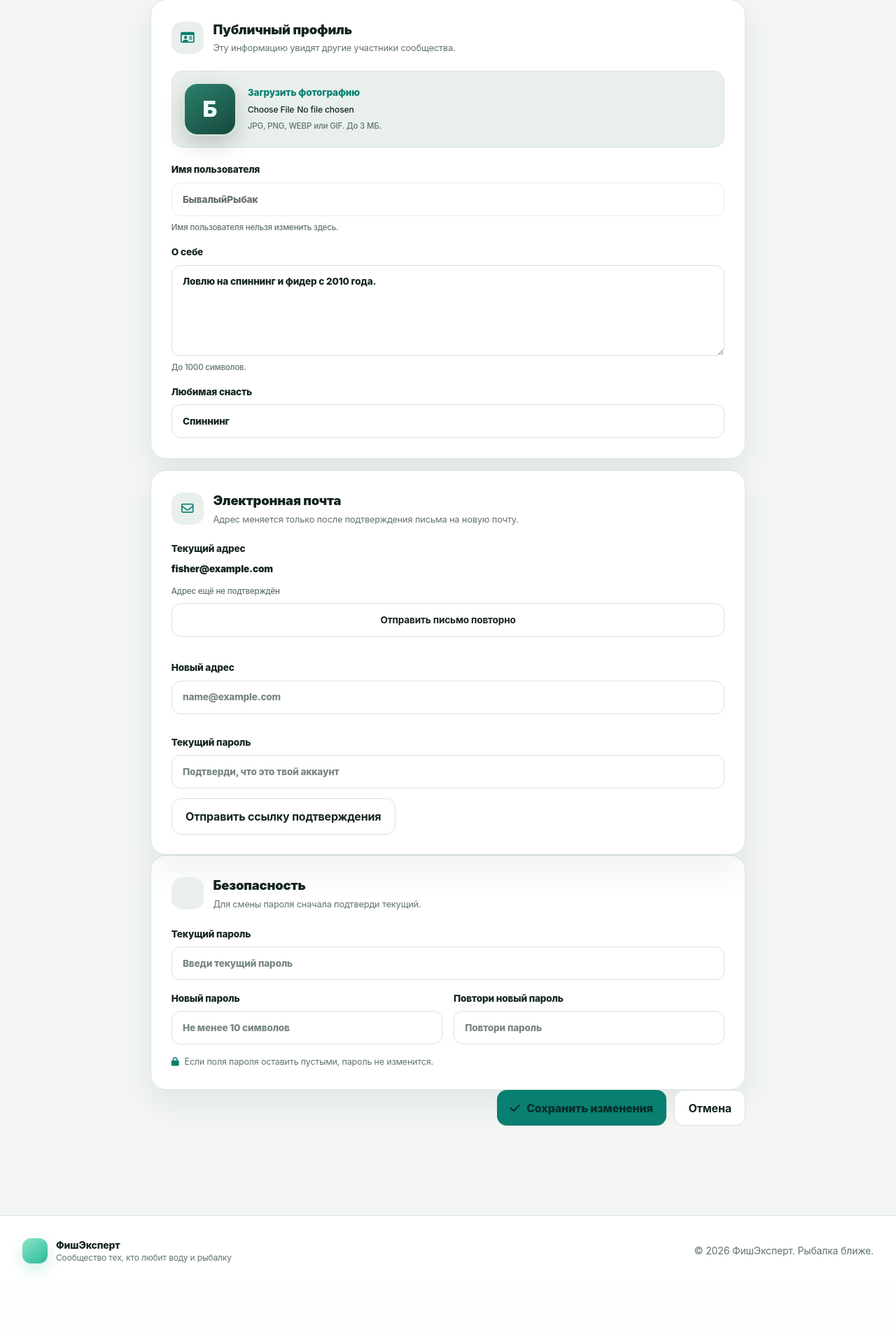
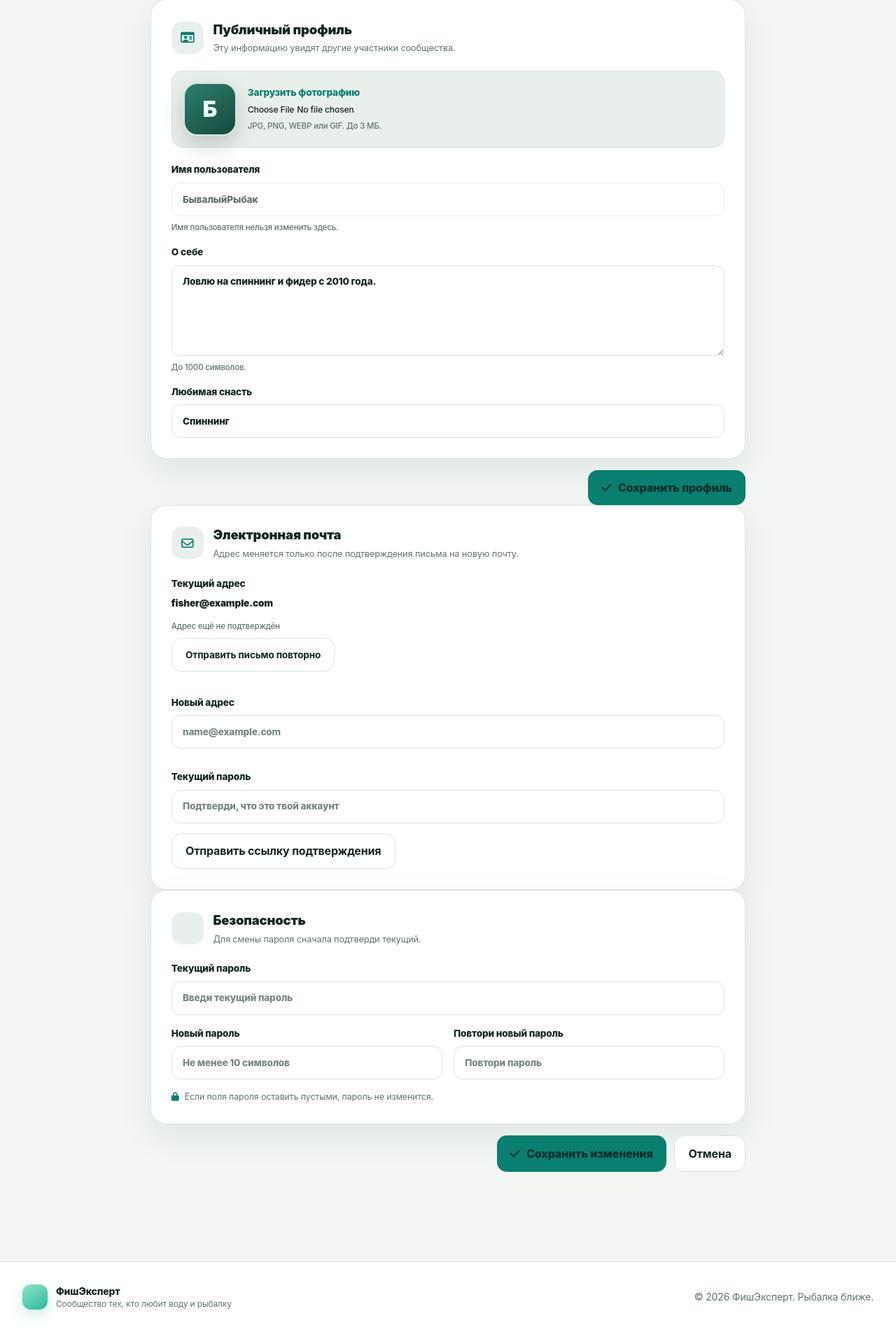
Before and after one commit to kirsanovalexey2011-source/FisherPro1111, a Flask app: page /user/edit in a window 1280 px wide; the page is wider, and only the part inside the window is pictured. Shown: the part 382-2286 px from the top of that part at 70% size. Before the commit the page ends 2200 px from the top of that part, so only its background shows below. Run offline with Flask 3, Linux system fonts and the light colour scheme; the visitor is signed in with stand-in values (Sample User, id 1).

Commit message:
Separate profile, email and password settings forms

```diff
--- a/templates/edit_profile.html
+++ b/templates/edit_profile.html
@@ -25,8 +25,10 @@
       <label class="fe-settings-field">О себе<textarea class="fe-input" name="bio" rows="5" maxlength="1000" placeholder="Расскажи о любимых местах, способах ловли и своём опыте...">{{ current_user.bio or '' }}</textarea><small>До 1000 символов.</small></label>
       <label class="fe-settings-field">Любимая снасть<input class="fe-input" type="text" name="favorite_tackle" maxlength="100" value="{{ current_user.favorite_tackle or '' }}" placeholder="Например, спиннинг или фидер"></label>
     </section>
+    <div class="fe-settings-actions"><button class="fe-button" type="submit"><i class="fa-solid fa-check"></i> Сохранить профиль</button></div>
+  </form>
 
-    <section class="fe-settings-card">
+  <section class="fe-settings-card">
       <div class="fe-settings-card-title"><span><i class="fa-regular fa-envelope"></i></span><div><h2>Электронная почта</h2><p>Адрес меняется только после подтверждения письма на новую почту.</p></div></div>
       <div class="fe-settings-field">
         <span>Текущий адрес</span>
@@ -48,6 +50,8 @@
       </form>
     </section>
 
+  <form method="post" class="fe-settings-form">
+    <input type="hidden" name="_csrf_token" value="{{ csrf_token() }}">
     <section class="fe-settings-card">
       <div class="fe-settings-card-title"><span><i class="fa-solid fa-shield-halved"></i></span><div><h2>Безопасность</h2><p>Для смены пароля сначала подтверди текущий.</p></div></div>
       <label class="fe-settings-field">Текущий пароль<input class="fe-input" type="password" name="current_password" autocomplete="current-password" placeholder="Введи текущий пароль"></label>
```
